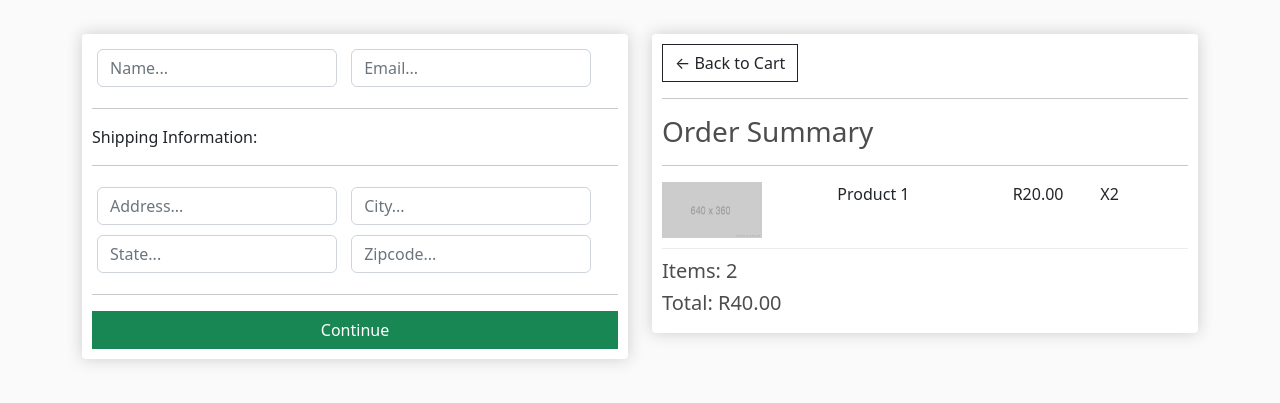
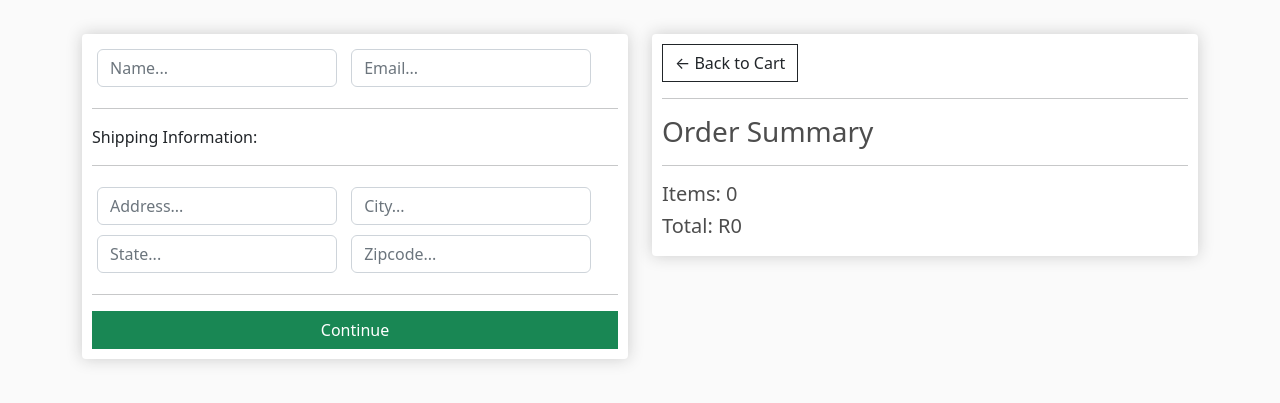
Before and after one commit to DANIELKNYSNA/An-ecommerce-site-in-django, a Django app: page /checkout/ in a window 1280 px wide. Shown: the part 57-460 px from the top of the page. Run offline with Django 4.2, Linux system fonts and the light colour scheme.

Commit message:
Setting up the checkout page with dynamic data

```diff
--- a/store/templates/store/checkout.html
+++ b/store/templates/store/checkout.html
@@ -50,20 +50,22 @@
       <hr>
       <h3>Order Summary</h3>
       <hr>
+      {% for item in items %}
       <div class="cart-row">
-        <div style="flex:2"><img src="{% static 'images/placeholder.png' %}" alt="" class="row-image"></div>
+        <div style="flex:2"><img src="{{item.product.imageUrl}}" alt="" class="row-image"></div>
         <div style="flex:2">
-          <p>Product 1</p>
+          <p>{{item.product.name}}</p>
         </div>
         <div style="flex:1">
-          <p>R20.00</p>
+          <p>{{item.product.price}}</p>
         </div>
         <div style="flex:1">
-          <p>X2</p>
+          <p>{{item.quantity}}</p>
         </div>
       </div>
-      <h5>Items: 2</h5>
-      <h5>Total: R40.00</h5>
+      {% endfor %}
+      <h5>Items: {{order.get_cart_items}}</h5>
+      <h5>Total: R{{order.get_cart_total}}</h5>
     </div>
   </div>
 </div>
--- a/store/views.py
+++ b/store/views.py
@@ -20,5 +20,13 @@
   return render(request, 'store/cart.html', context)
 
 def checkout(request):
-  context = {}
+  if request.user.is_authenticated:
+    customer = request.user.customer
+    order, created = Order.objects.get_or_create(customer=customer, complete=False)
+    items = order.orderitem_set.all()
+  else:
+    items = []
+    order = {'get_cart_total': 0, 'get_cart_items': 0}
+
+  context ={'items': items, 'order': order}
   return render(request, 'store/checkout.html', context)
```
